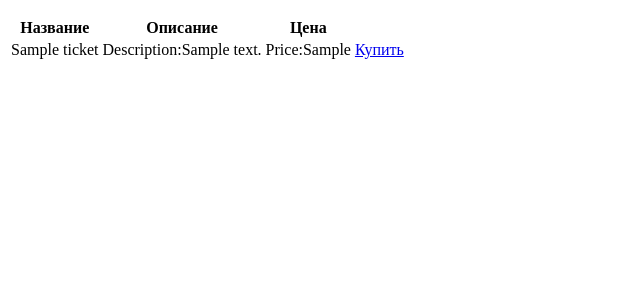
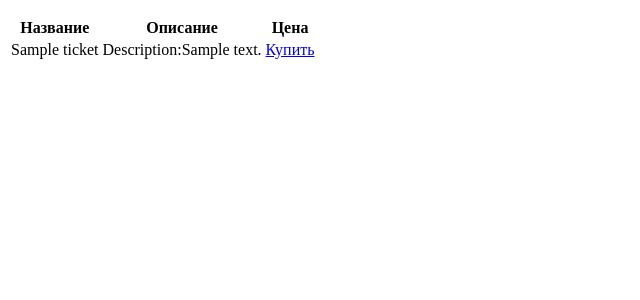
Before and after one commit to fallprojects/ErjanProject, a Django app: page /entertaimant/ in a window 1280 px wide. Shown: the part 114-414 px from the top of the page, without its empty margins (0-640 px from the left). Run offline with Django 3.2, Linux system fonts and the light colour scheme; tables that the repository leaves empty hold one stand-in row (values such as "Sample post").

Commit message:
delete space

```diff
--- a/oceanarium/my_site/templates/my_site/entertaimant.html
+++ b/oceanarium/my_site/templates/my_site/entertaimant.html
@@ -1,5 +1,6 @@
 {%include 'my_site/Navbar.html'%}
 {% block content %}
+
 <table class="table table-sm">
 <tr>
     <th>Название</th>
@@ -10,10 +11,8 @@
     <tr>
         <td>{{ticket.name}}</td>
         <td>Description:{{ticket.description}}</td>
-        <td>Price:{{ticket.price}}</td>
         <td><a  class="btn btn-dark" href="{% url 'create_form' ticket.id %}">Купить</td>
     </tr>
-
 
 {% endfor%}
 
```
